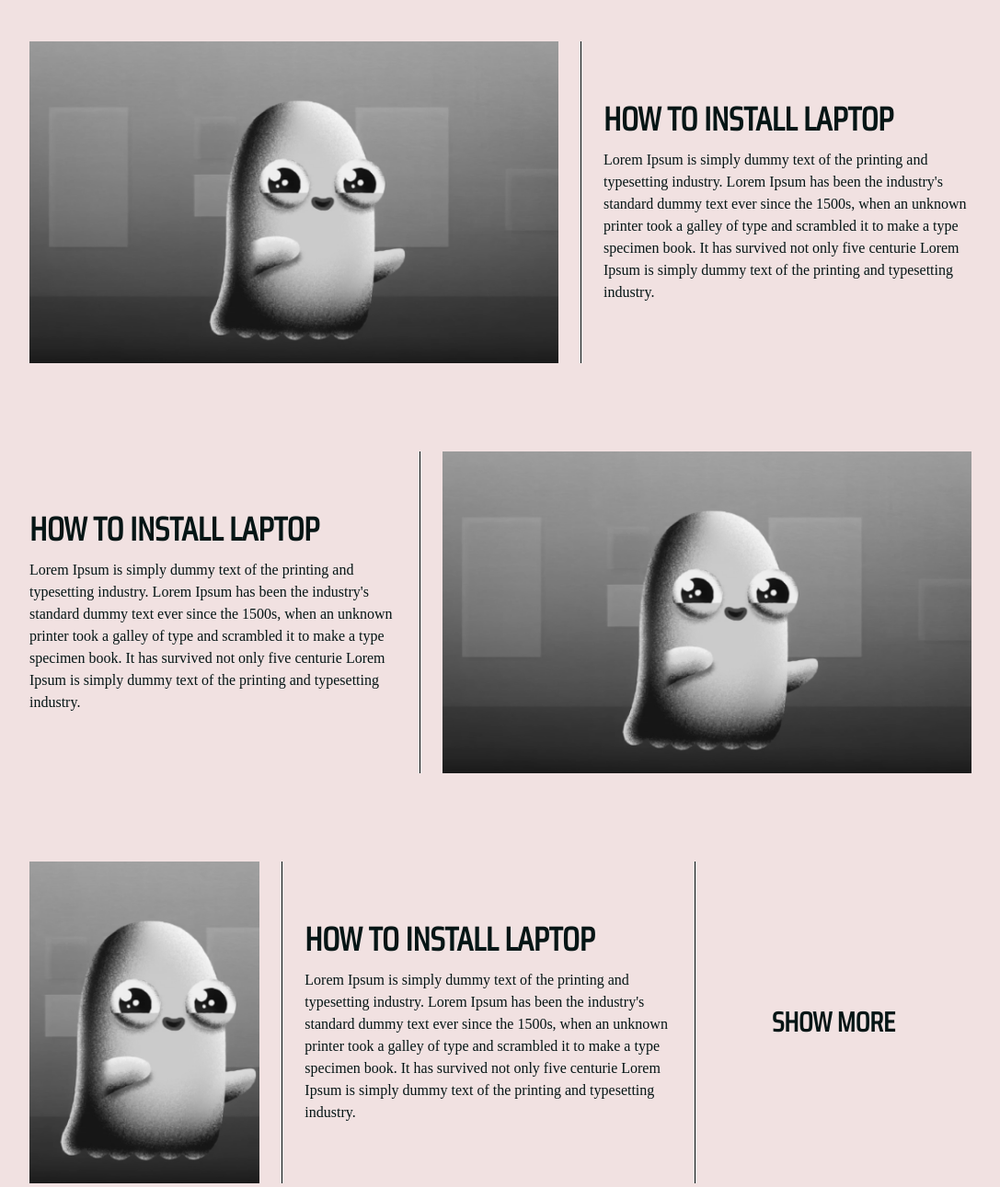
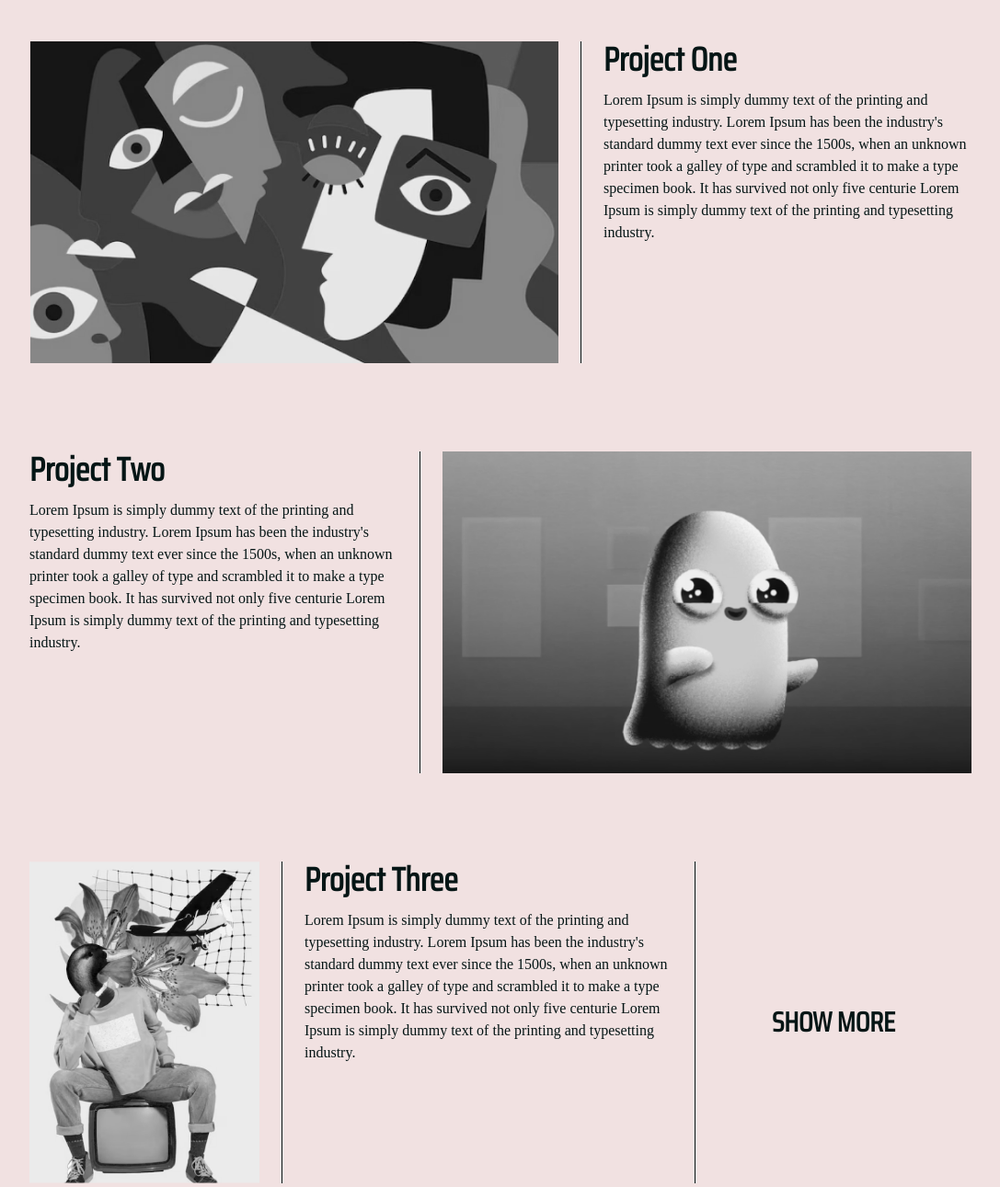
Before and after one commit to areepp/CollabIn, an Astro site: page / in a window 1280 px wide. Shown: the part 1738-3029 px from the top of the page at 92% size, without its empty margins (96-1183 px from the left). Built offline with nearby package versions, Linux system fonts and the light colour scheme; Astro itself is replaced by a stand-in of ours.

Commit message:
refactor: use projects constant

```diff
--- a/src/components/home-page.tsx
+++ b/src/components/home-page.tsx
@@ -1,26 +1,28 @@
 import Button from './button'
 import { NAVBAR_HEIGHT } from './navbar'
+import PROJECTS_JSON from './../constants/projects.json'
 
-const ProjectThumbnail = () => (
+const ProjectThumbnail = ({
+  imageUrl,
+  title,
+  description,
+}: {
+  imageUrl: string
+  title: string
+  description: string
+}) => (
   <div className="flex even:flex-row-reverse gap-6 items-center">
     <div className="flex-1 h-[350px] relative">
       <img
-        src="/project-image-2.png"
+        src={imageUrl}
         className="w-full h-full object-cover grayscale hover:grayscale-0 transition"
         alt="project cover"
       />
     </div>
     <div className="w-px h-[350px] bg-background" />
-    <div className="w-[400px]">
-      <h3 className="text-4xl font-bold">HOW TO INSTALL LAPTOP</h3>
-      <p className="mt-3">
-        Lorem Ipsum is simply dummy text of the printing and typesetting
-        industry. Lorem Ipsum has been the industry's standard dummy text ever
-        since the 1500s, when an unknown printer took a galley of type and
-        scrambled it to make a type specimen book. It has survived not only five
-        centurie Lorem Ipsum is simply dummy text of the printing and
-        typesetting industry.{' '}
-      </p>
+    <div className="w-[400px] self-start">
+      <h3 className="text-4xl font-bold">{title}</h3>
+      <p className="mt-3">{description}</p>
     </div>
   </div>
 )
@@ -98,10 +100,24 @@ const HomePage = () => {
         <div className="container p-32 mx-auto">
           <h2 className="text-8xl font-extrabold">PROJECTS</h2>
           <div className="mt-12 flex flex-col gap-24">
-            <ProjectThumbnail />
-            <ProjectThumbnail />
+            <ProjectThumbnail
+              imageUrl={PROJECTS_JSON.projects[0].media[0]}
+              title={PROJECTS_JSON.projects[0].title}
+              description={PROJECTS_JSON.projects[0].description}
+            />
+            <ProjectThumbnail
+              imageUrl={PROJECTS_JSON.projects[1].media[0]}
+              title={PROJECTS_JSON.projects[1].title}
+              description={PROJECTS_JSON.projects[1].description}
+            />
             <div className="flex items-center">
-              <ProjectThumbnail />
+              <div className="flex-1">
+                <ProjectThumbnail
+                  imageUrl={PROJECTS_JSON.projects[2].media[0]}
+                  title={PROJECTS_JSON.projects[2].title}
+                  description={PROJECTS_JSON.projects[2].description}
+                />
+              </div>
               <div className="w-px h-[350px] ml-6 bg-background" />
               <a
                 href="/projects"
--- a/src/constants/projects.json
+++ b/src/constants/projects.json
@@ -1,14 +1,14 @@
 {
-  "project-details": [
+  "projects": [
     {
       "id": "1",
       "title": "Project One",
       "email": "mohferdinandramdhani@student.uns.ac.id",
       "is_finished": true,
       "category": "music",
-      "description": "This is the first project.",
+      "description": "Lorem Ipsum is simply dummy text of the printing and typesetting industry. Lorem Ipsum has been the industry's standard dummy text ever since the 1500s, when an unknown printer took a galley of type and scrambled it to make a type specimen book. It has survived not only five centurie Lorem Ipsum is simply dummy text of the printing and typesetting industry. ",
       "instagram_username": "mferdinr",
-      "media": "",
+      "media": ["/project-image-3.png"],
       "job_description": "ini gini gitu wak",
       "finished_date": "20-07-2024",
       "contributors": ["ahmad sri", "sri tayu"]
@@ -19,9 +19,9 @@
       "email": "arifamijoyo@student.uns.ac.id",
       "is_finished": false,
       "category": "web",
-      "description": "This is the Second project.",
+      "description": "Lorem Ipsum is simply dummy text of the printing and typesetting industry. Lorem Ipsum has been the industry's standard dummy text ever since the 1500s, when an unknown printer took a galley of type and scrambled it to make a type specimen book. It has survived not only five centurie Lorem Ipsum is simply dummy text of the printing and typesetting industry. ",
       "instagram_username": "arifamjy",
-      "media": "",
+      "media": ["/project-image-2.png"],
       "job_description": "terbang dan berenang",
       "finished_date": null,
       "contributors": []
@@ -32,9 +32,9 @@
       "email": "ferdinr@gmail.com",
       "is_finished": false,
       "category": "video",
-      "description": "This is the third project.",
+      "description": "Lorem Ipsum is simply dummy text of the printing and typesetting industry. Lorem Ipsum has been the industry's standard dummy text ever since the 1500s, when an unknown printer took a galley of type and scrambled it to make a type specimen book. It has survived not only five centurie Lorem Ipsum is simply dummy text of the printing and typesetting industry. ",
       "instagram_username": "feridnoke",
-      "media": "",
+      "media": ["/project-image-1.png"],
       "job_description": "Membuat video",
       "finished_date": null,
       "contributors": []
```
